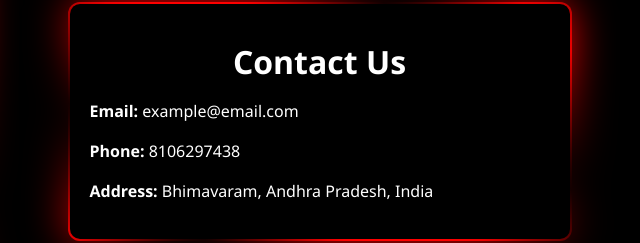
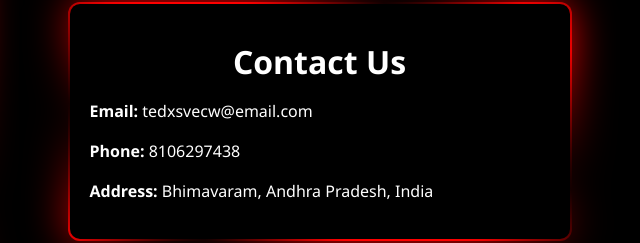
Before and after one commit to TEDxSVECW/tedXsvecw, a plain HTML site: page index.html in a window 1280 px wide. Shown: the part 3185-3428 px from the top of the page, 619-1259 px from the left. Drawn offline with nearby package versions, Linux system fonts and the light colour scheme.

Commit message:
Update index.html

```diff
--- a/index.html
+++ b/index.html
@@ -386,7 +386,7 @@ Mr. Sunny Bhatia is a visionary entrepreneur who has built <b>Ash Amaira</b> int
           <div class="contact-container" id="contact">
             <div class="contact-title">Contact Us</div>
             <div class="inner-contact-container">
-              <p><strong>Email:</strong> example@email.com</p>
+              <p><strong>Email:</strong> tedxsvecw@email.com</p>
               <p><strong>Phone:</strong> 8106297438</p>
               <p><strong>Address:</strong> Bhimavaram, Andhra Pradesh, India</p>
             </div>
```
